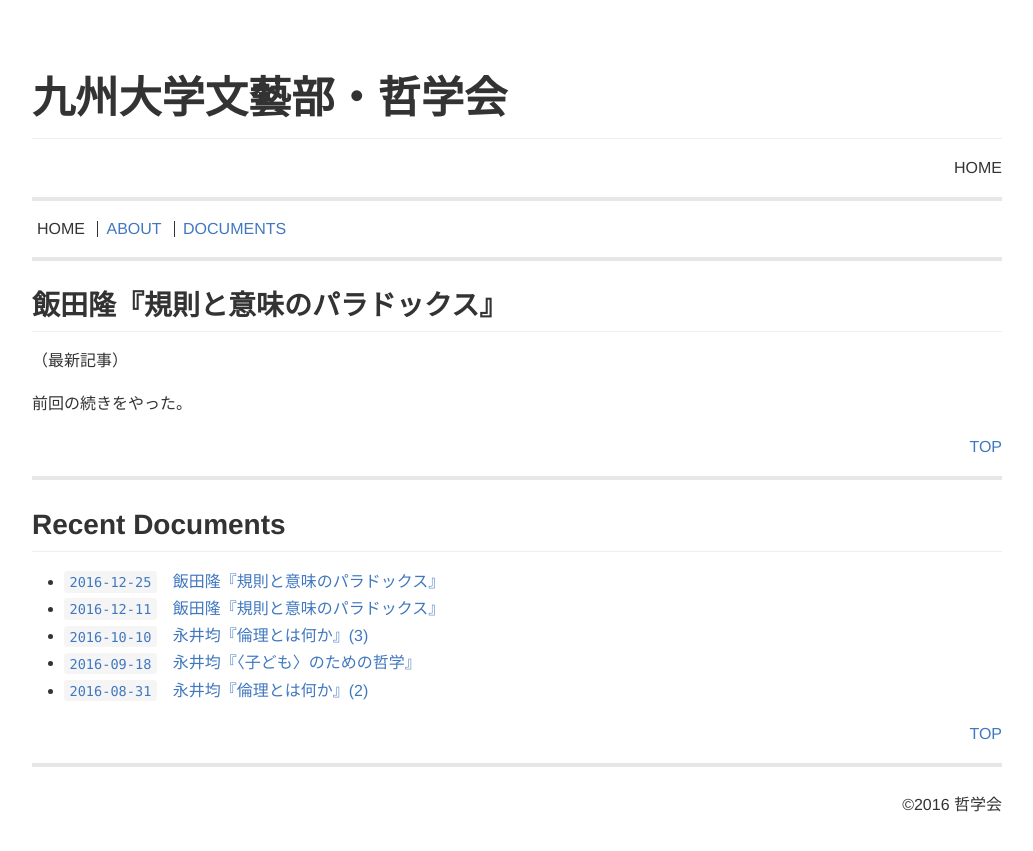
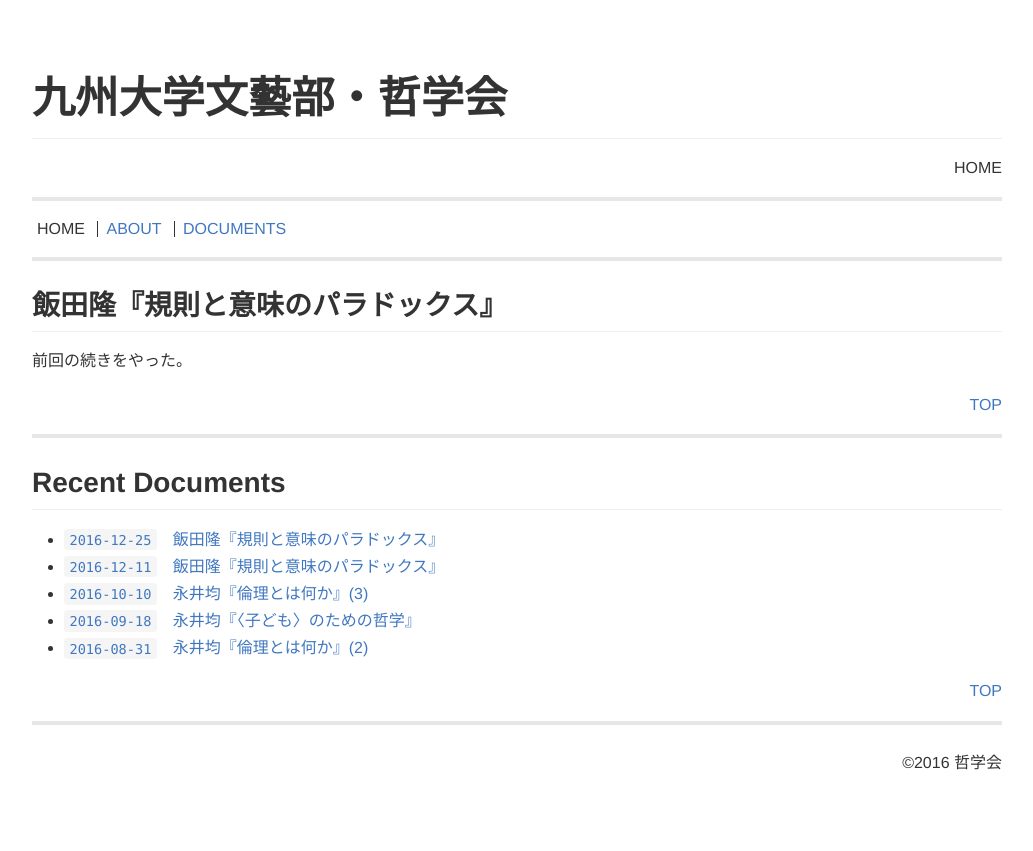
Before and after one commit to qdaibungei/philosophy, a Jekyll site: the page built from docs/index.md, in a window 1280 px wide. Shown: the top 851 px of the page, without its empty margins (123-1156 px from the left). Built offline with Jekyll 4.4.1, drawn with Linux system fonts in a browser that asks for light colours.

Commit message:
fix index.md

```diff
--- a/docs/index.md
+++ b/docs/index.md
@@ -41,7 +41,6 @@
 
 {% for post in site.posts limit:1 %}
 <h2>{{ post.title }}</h2>
-<p>（最新記事）</p>
 {{ post.content }}
 {% endfor %}
 
```
